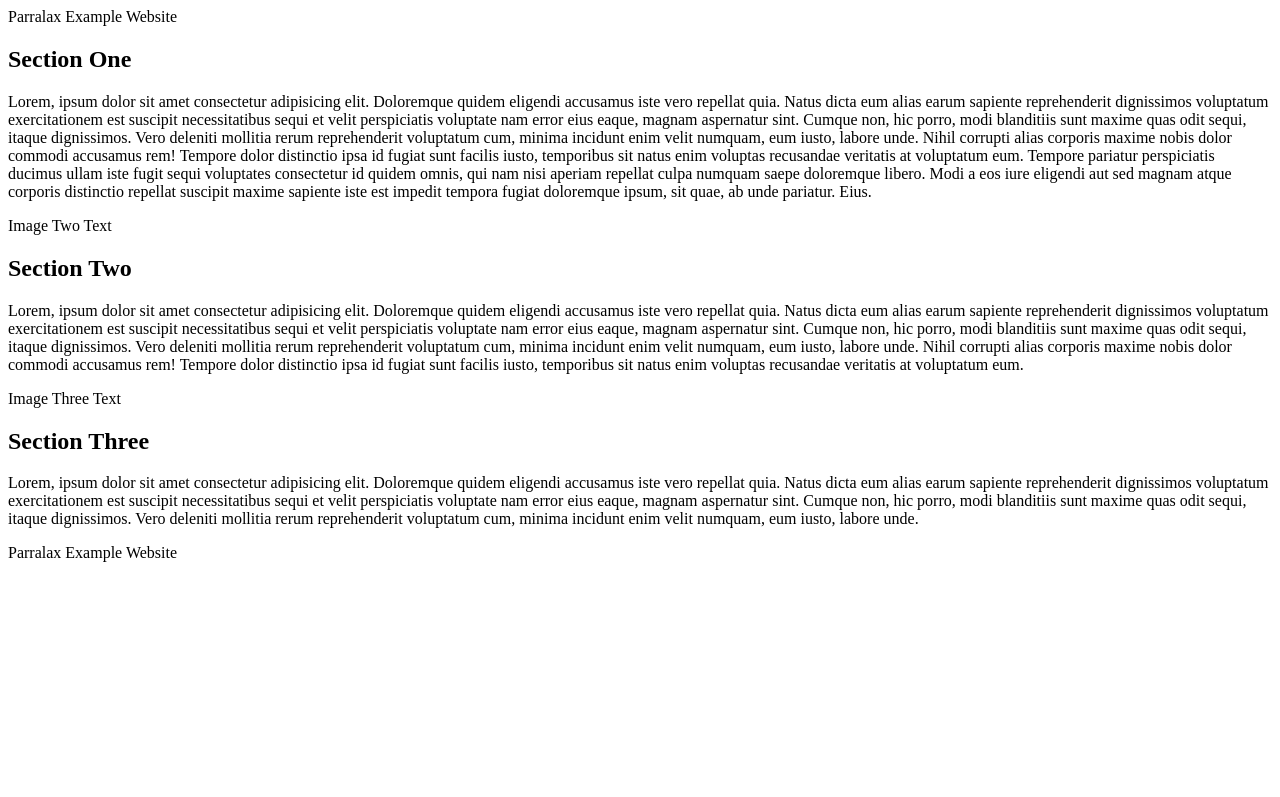
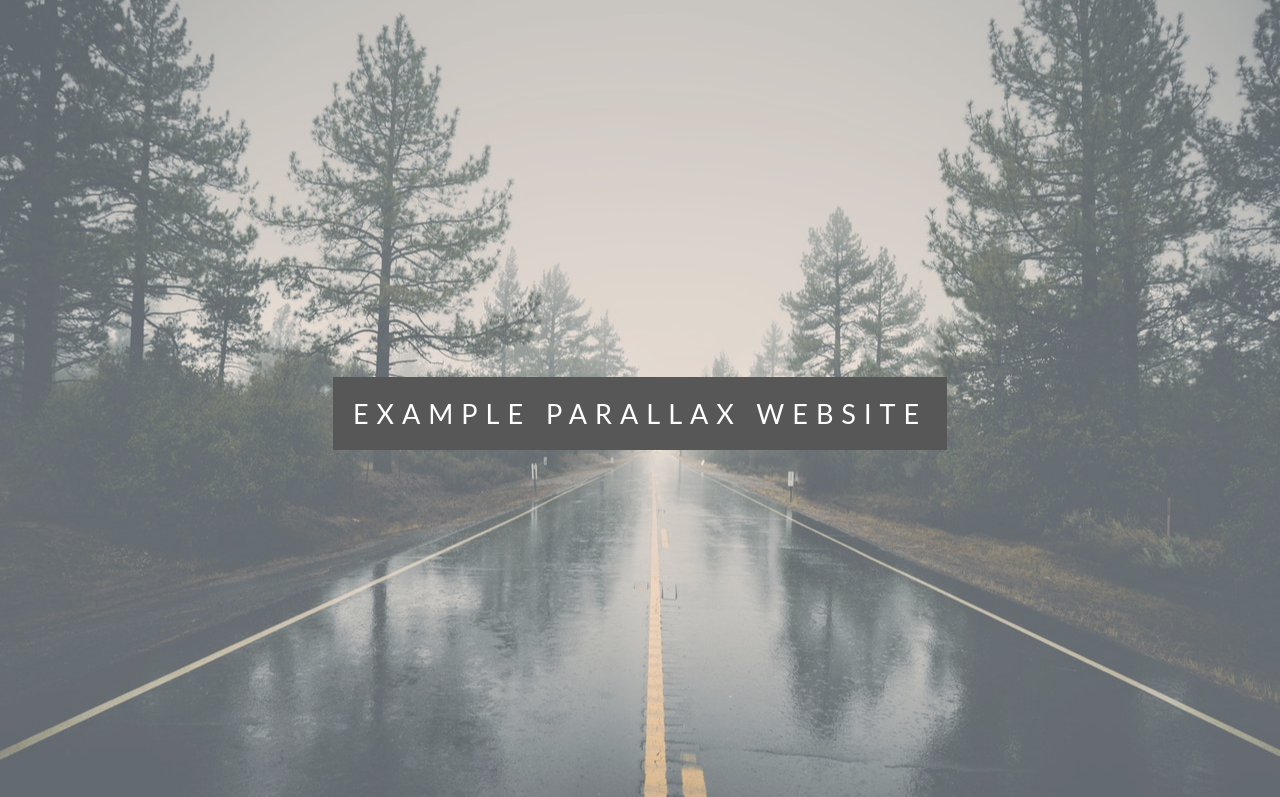
Before and after one commit to rcallaby/Web-Portfolio, a plain HTML site: page Paralax Website/index.html in a window 1280 px wide. Shown: the top 797 px of the page. Drawn offline with Linux system fonts and the light colour scheme.

Commit message:
Updated and completed tutorial so files are updated to reflect those changes

```diff
--- a/Paralax Website/css/style.css
+++ b/Paralax Website/css/style.css
@@ -18,17 +18,17 @@ body, html{
   }
 
   .pimg1{
-    background-image:url('../img/image1.jpg');
+    background-image:url('../img/img1.jpg');
     min-height:100%;
   }
 
   .pimg2{
-    background-image:url('../img/image2.jpg');
+    background-image:url('../img/img2.jpg');
     min-height:400px;
   }
 
   .pimg3{
-    background-image:url('../img/image3.jpg');
+    background-image:url('../img/img3.jpg');
     min-height:400px;
   }
 
--- a/Paralax Website/index.html
+++ b/Paralax Website/index.html
@@ -4,86 +4,61 @@
   <meta charset="UTF-8">
   <meta name="viewport" content="width=device-width, initial-scale=1.0">
   <meta http-equiv="X-UA-Compatible" content="ie=edge">
-    <title>Example Parralax Website</title>
-    <link rel="stylesheet" href="css/syle.css">
+  <title>Example Parallax Website</title>
+  <link rel="stylesheet" href="css/style.css">
 </head>
 <body>
   <div class="pimg1">
     <div class="ptext">
       <span class="border">
-                Parralax Example Website
+        Example Parallax Website
       </span>
     </div>
   </div>
 
-   <div class="section section-light">
-       <h2>
-            Section One
-       </h2>
+  <section class="section section-light">
+    <h2>Section One</h2>
     <p>
-        Lorem, ipsum dolor sit amet consectetur adipisicing elit. Doloremque quidem eligendi accusamus iste vero repellat quia.
-        Natus dicta eum alias earum sapiente reprehenderit dignissimos voluptatum exercitationem est suscipit necessitatibus
-        sequi et velit perspiciatis voluptate nam error eius eaque, magnam aspernatur sint. Cumque non, hic porro, modi
-        blanditiis sunt maxime quas odit sequi, itaque dignissimos. Vero deleniti mollitia rerum reprehenderit voluptatum cum,
-        minima incidunt enim velit numquam, eum iusto, labore unde. Nihil corrupti alias corporis maxime nobis dolor commodi
-        accusamus rem! Tempore dolor distinctio ipsa id fugiat sunt facilis iusto, temporibus sit natus enim voluptas
-        recusandae veritatis at voluptatum eum. Tempore pariatur perspiciatis ducimus ullam iste fugit sequi voluptates
-        consectetur id quidem omnis, qui nam nisi aperiam repellat culpa numquam saepe doloremque libero. Modi a eos iure
-        eligendi aut sed magnam atque corporis distinctio repellat suscipit maxime sapiente iste est impedit tempora fugiat
-        doloremque ipsum, sit quae, ab unde pariatur. Eius.
+      Lorem ipsum dolor sit amet, consectetur adipisicing elit. Sunt, laudantium, quibusdam? Nobis, delectus, commodi, fugit amet tempora facere dolores nisi facilis consequatur, odio hic minima nostrum. Perferendis eos earum praesentium, blanditiis sapiente labore aliquam ipsa architecto vitae. Minima soluta temporibus voluptates inventore commodi cumque esse suscipit optio aliquam et, dolorem a cupiditate nihil fuga laboriosam fugiat placeat dignissimos! Unde eveniet placeat quisquam blanditiis voluptatem doloremque fugiat dolor repellendus ratione in. Distinctio provident dolorem modi cumque illo enim quidem tempora deserunt nostrum voluptate labore repellat quisquam quasi cum suscipit dolore ab consequuntur, ad porro earum temporibus. Laborum ad temporibus ex, omnis!
     </p>
-   </div>
+  </section>
 
   <div class="pimg2">
     <div class="ptext">
-            <span class="border">
+      <span class="border trans">
         Image Two Text
       </span>
     </div>
   </div>
 
-
-   <div class="section section-dark">
+  <section class="section section-dark">
     <h2>Section Two</h2>
     <p>
-            Lorem, ipsum dolor sit amet consectetur adipisicing elit. Doloremque quidem eligendi accusamus iste vero repellat
-            quia. Natus dicta eum alias earum sapiente reprehenderit dignissimos voluptatum exercitationem est suscipit
-            necessitatibus sequi et velit perspiciatis voluptate nam error eius eaque, magnam aspernatur sint. Cumque non, hic
-            porro, modi blanditiis sunt maxime quas odit sequi, itaque dignissimos. Vero deleniti mollitia rerum reprehenderit
-            voluptatum cum, minima incidunt enim velit numquam, eum iusto, labore unde. Nihil corrupti alias corporis maxime
-            nobis dolor commodi accusamus rem! Tempore dolor distinctio ipsa id fugiat sunt facilis iusto, temporibus sit natus
-            enim voluptas recusandae veritatis at voluptatum eum.
+      Lorem ipsum dolor sit amet, consectetur adipisicing elit. Sunt, laudantium, quibusdam? Nobis, delectus, commodi, fugit amet tempora facere dolores nisi facilis consequatur, odio hic minima nostrum. Perferendis eos earum praesentium, blanditiis sapiente labore aliquam ipsa architecto vitae. Minima soluta temporibus voluptates inventore commodi cumque esse suscipit optio aliquam et, dolorem a cupiditate nihil fuga laboriosam fugiat placeat dignissimos! Unde eveniet placeat quisquam blanditiis voluptatem doloremque fugiat dolor repellendus ratione in.
     </p>
-    </div>
-
+  </section>
 
   <div class="pimg3">
     <div class="ptext">
-            <span class="border">
+      <span class="border trans">
         Image Three Text
       </span>
     </div>
   </div>
 
-    <div class="section section-dark">
+  <section class="section section-dark">
     <h2>Section Three</h2>
     <p>
-                Lorem, ipsum dolor sit amet consectetur adipisicing elit. Doloremque quidem eligendi accusamus iste vero repellat
-                quia. Natus dicta eum alias earum sapiente reprehenderit dignissimos voluptatum exercitationem est suscipit
-                necessitatibus sequi et velit perspiciatis voluptate nam error eius eaque, magnam aspernatur sint. Cumque non, hic
-                porro, modi blanditiis sunt maxime quas odit sequi, itaque dignissimos. Vero deleniti mollitia rerum reprehenderit
-                voluptatum cum, minima incidunt enim velit numquam, eum iusto, labore unde.
+      Lorem ipsum dolor sit amet, consectetur adipisicing elit. Sunt, laudantium, quibusdam? Nobis, delectus, commodi, fugit amet tempora facere dolores nisi facilis consequatur, odio hic minima nostrum. Perferendis eos earum praesentium, blanditiis sapiente labore aliquam ipsa architecto vitae. Minima soluta temporibus voluptates inventore commodi cumque esse suscipit optio aliquam et, dolorem a cupiditate nihil fuga laboriosam fugiat placeat dignissimos! Unde eveniet placeat quisquam blanditiis voluptatem doloremque fugiat dolor repellendus ratione in.
     </p>
-    </div>
+  </section>
 
   <div class="pimg1">
     <div class="ptext">
       <span class="border">
-                    Parralax Example Website
+        Richard Callaby
       </span>
     </div>
   </div>
-
-
 </body>
 </html>
```
Also changed, not shown: Paralax Website/img/image1.jpg (added), Paralax Website/img/image2.jpg (added), Paralax Website/img/image3.jpg (added), Paralax Website/img/img1.jpg (renamed from Paralax Website/img/img1.jpeg), Paralax Website/img/img3.jpg (renamed from Paralax Website/img/img3.jpeg). Lines whose indentation alone changed are shown as unchanged.
